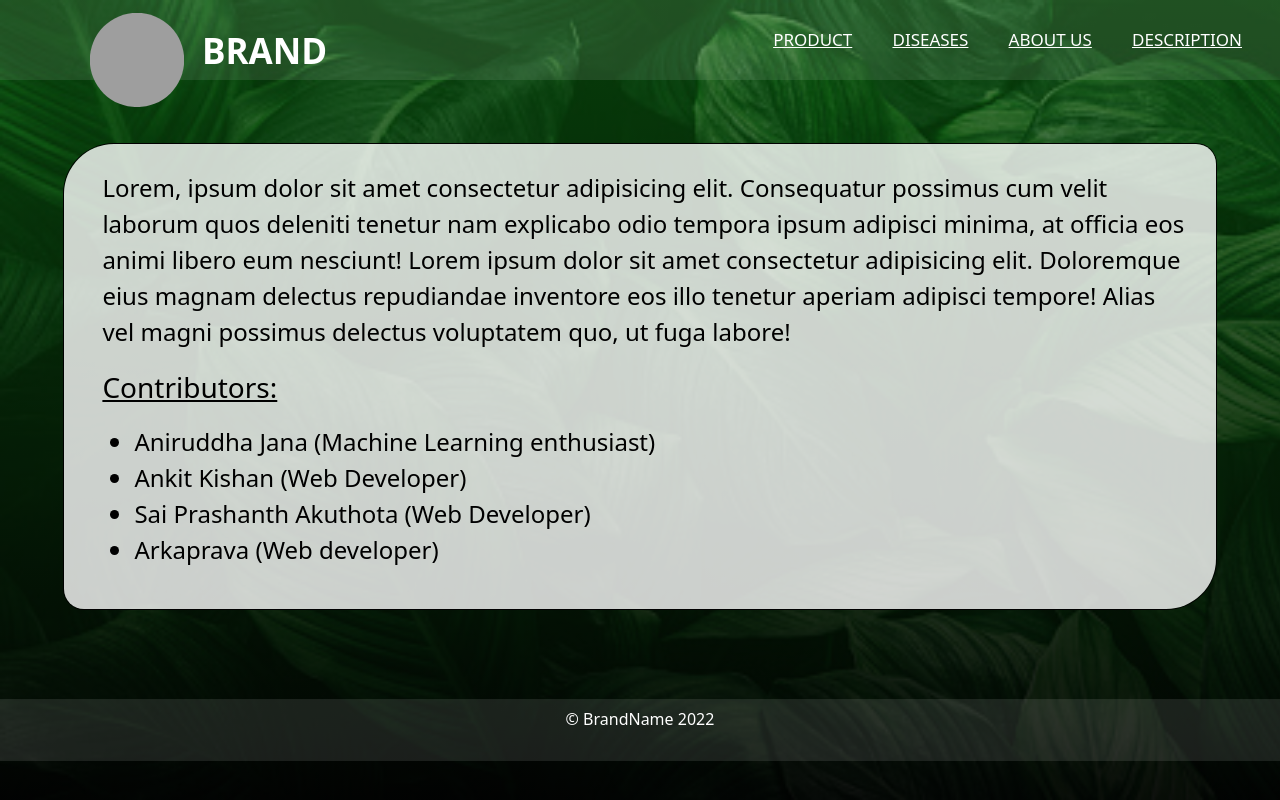
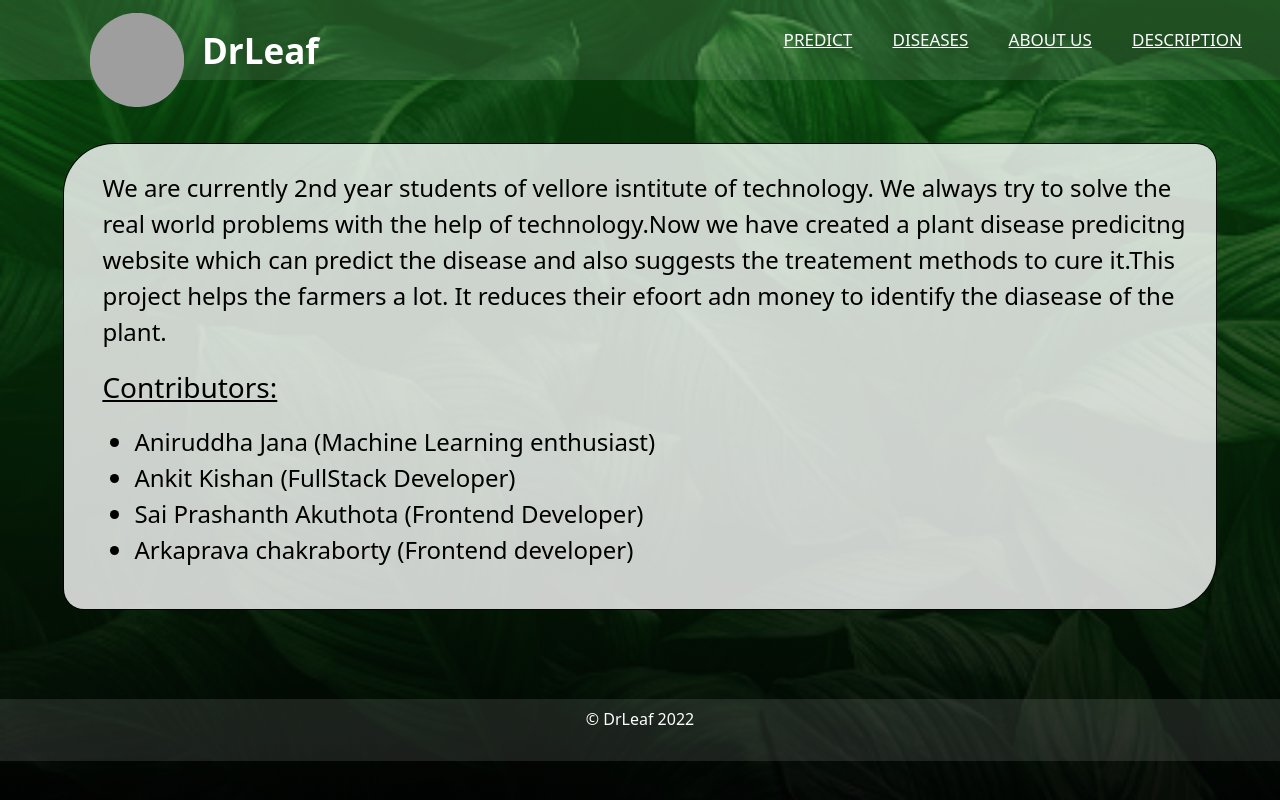
Before and after one commit to AniruddhA-Omni/DrLeaf, a Flask app: page /about in a window 1280 px wide. Run offline with Flask 2, Linux system fonts and the light colour scheme; grey boxes are pictures that could not be loaded.

Commit message:
aboutus updated

```diff
--- a/templates/aboutus.html
+++ b/templates/aboutus.html
@@ -203,9 +203,9 @@
           <i class="fas fa-bars"></i>
         </label>
         <a  class="x" style="margin-left: 6%; " href="/"><img src="/static/images/logo.jpg" alt="" width="120" height="120" style="border-radius: 50%; padding:1%;"></a>
-        <label class="logo">BRAND</label>
+        <label class="logo">DrLeaf</label>
         <ul>
-          <li><a href="/products">PRODUCT</a></li>
+          <li><a href="/products">PREDICT</a></li>
           <li><a href="/diseases">DISEASES</a></li>
           <li><a href="/about">ABOUT US</a></li>
           <li><a href="/description">DESCRIPTION</a></li>
@@ -214,22 +214,22 @@
 
 
     <div class="abt" >
-        <p class="abttext">Lorem, ipsum dolor sit amet consectetur adipisicing elit. Consequatur possimus cum velit laborum quos deleniti
-             tenetur nam explicabo odio tempora ipsum adipisci minima, at officia eos animi libero eum nesciunt! Lorem ipsum dolor
-             sit amet consectetur adipisicing elit. Doloremque eius magnam delectus repudiandae inventore eos illo tenetur aperiam adipisci
-             tempore! Alias vel magni possimus delectus voluptatem quo, ut fuga labore!
+        <p class="abttext">We are currently 2nd year students of vellore isntitute of technology. We always try to solve
+          the real world problems with the help of technology.Now we have created a plant disease predicitng website which
+          can predict the disease and also suggests the treatement methods to cure it.This project helps the farmers a lot.
+           It reduces their efoort adn money to identify the diasease of the plant.
         </p>
         <p class="abtsubhead">Contributors:</p>
         <ul>
             <li class="abtnames">Aniruddha Jana (Machine Learning enthusiast)</li>
-            <li class="abtnames">Ankit Kishan (Web Developer)</li>
-            <li class="abtnames">Sai Prashanth Akuthota (Web Developer)</li>
-            <li class="abtnames">Arkaprava (Web developer)</li>
+            <li class="abtnames">Ankit Kishan (FullStack Developer)</li>
+            <li class="abtnames">Sai Prashanth Akuthota (Frontend Developer)</li>
+            <li class="abtnames">Arkaprava chakraborty (Frontend developer)</li>
         </ul>
     </div>
 
     <div class="foot">
-      &copy BrandName 2022
+      &copy DrLeaf 2022
   </div>
 </body>
 </html>
```
